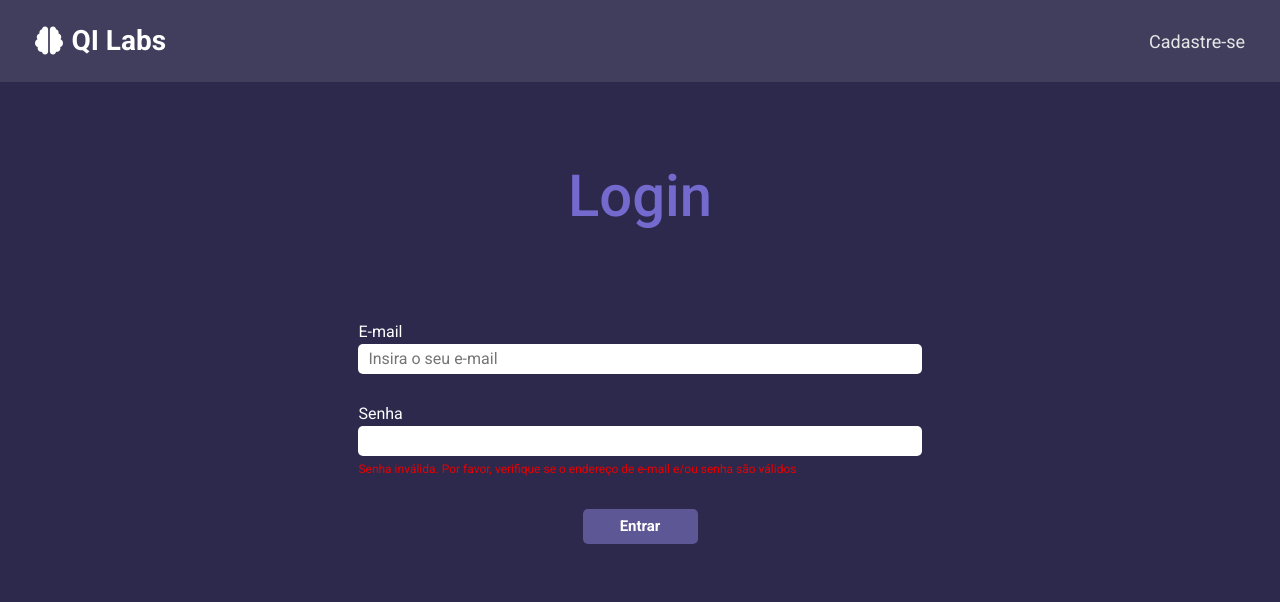
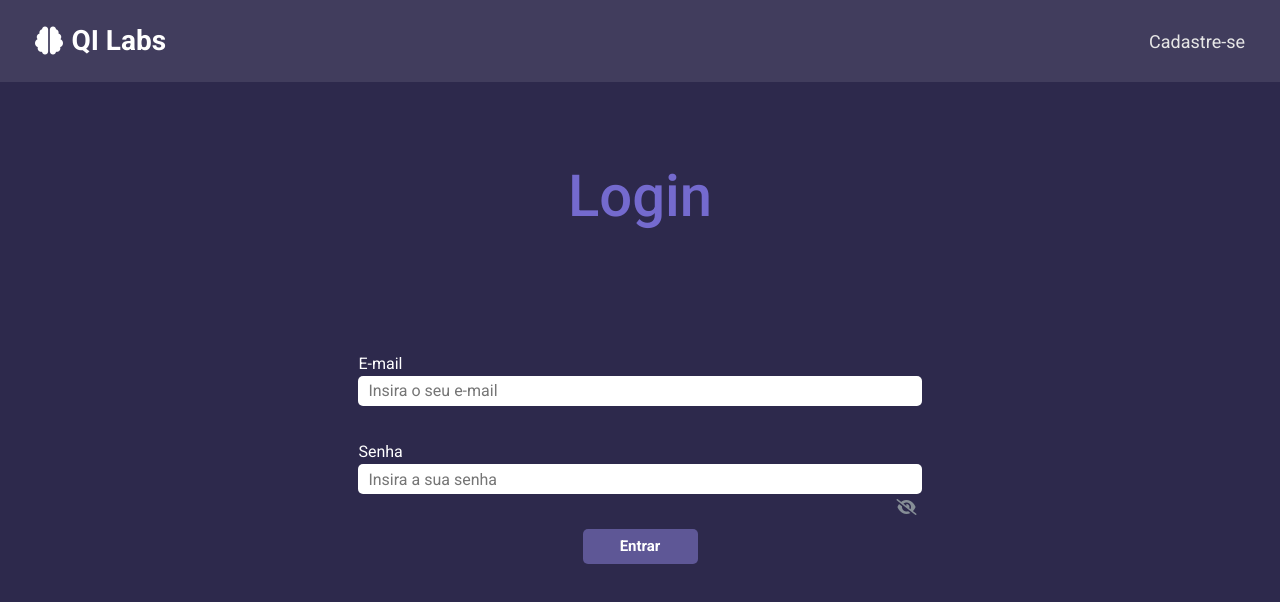
Before and after one commit to matheushenriqueferreira/flashcards, a React (Vite) app: page /login in a window 1280 px wide. Shown: the top 602 px of the page. Built offline with nearby package versions, Linux system fonts and the light colour scheme.

Commit message:
Inserido: Autenticação de usuário e mostar senha
Autenticação com email e senha, exibir ou ocultar conteúdo input senha

```diff
--- a/src/pages/Login/index.jsx
+++ b/src/pages/Login/index.jsx
@@ -1,8 +1,51 @@
-import React from "react";
+import React, { useState } from "react";
 import { Navbar } from "../../components/Navbar";
 import './styles.css'
+import { getAuth, signInWithEmailAndPassword } from "firebase/auth";
+import { firebase } from '../../firebase/firebase'
+import { useDispatch } from "react-redux";
+import { login } from "../../redux/userSlice";
+import { useNavigate } from "react-router-dom";
 
 export const Login = () => {
+  const [userEmail, setUserEmail] = useState('');
+  const [userPassword, setUserPassword] = useState('');
+  const [msgLogin, setMsgLogin] = useState('')
+  const dispatch = useDispatch();
+  const navigate = useNavigate()
+
+  const handleShowPassword = () => {
+    const iconEye = document.getElementById('showHidePassword');
+    const inputPassword = document.getElementById('password');
+    switch(iconEye.getAttribute('class')) {//Muda o icone de acordo com o nome da class
+      case 'fa-solid fa-eye-slash':
+        iconEye.className = 'fa-solid fa-eye';
+        inputPassword.type = 'text';
+      break;
+      case 'fa-solid fa-eye':
+        iconEye.className = 'fa-solid fa-eye-slash';
+        inputPassword.type = 'password';
+      break;
+      default:
+        iconEye.className = 'fa-solid fa-eye-slash';
+        inputPassword.type = 'password';
+      break;
+    }
+  }
+
+  const handleLogin = () => {
+    setMsgLogin('');
+    const auth = getAuth(firebase);
+    signInWithEmailAndPassword(auth, userEmail, userPassword)
+      .then(() => {
+        dispatch(login({ email: userEmail }));
+        navigate('/');
+      })
+      .catch((error) => {
+        setMsgLogin('Error');
+      });
+  }
+
   return(
     <>
       <Navbar page={'Login'} btnText={'Cadastre-se'} btnLink={'/register'} />
@@ -13,15 +56,20 @@ export const Login = () => {
         <div className="loginContainer2">
           <div>
             <label>E-mail</label>
-            <input type={'text'} placeholder='Insira o seu e-mail' />
+            <input onChange={(e) => setUserEmail(e.target.value)} value={userEmail} type={'text'} placeholder='Insira o seu e-mail' />
           </div>
           <div>
             <label>Senha</label>
-            <input type={'password'} />
-            <span>Senha inválida. Por favor, verifique se o endereço de e-mail e/ou senha são válidos</span>
+            <input onChange={(e) => setUserPassword(e.target.value)} value={userPassword} id="password" type={'password'} placeholder='Insira a sua senha' />
+            <div className="loginPasswordContent">
+              <div>
+                { msgLogin === 'Error' && <span>Senha inválida. Por favor, verifique se o endereço de e-mail e/ou senha são válidos</span>}
+              </div>
+              <i id="showHidePassword" className="fa-solid fa-eye-slash" onClick={() => handleShowPassword()}></i>
+            </div>
           </div>
           <div className="loginBtn">
-            <button type="button">Entrar</button>
+            <button type="button" onClick={() => handleLogin()}>Entrar</button>
           </div>
         </div>
       </main>
--- a/src/pages/Login/styles.css
+++ b/src/pages/Login/styles.css
@@ -2,7 +2,7 @@
   display: flex;
   flex-direction: column;
   margin: 80px 28% 80px 28%;
-  gap: 5em;
+  gap: 7em;
 }
 
 .loginContainer1 {
@@ -23,6 +23,10 @@
   gap: 1.8em;
 }
 
+.loginContainer2 div {
+  height: 60px;
+}
+
 .loginContainer2 div input {
   height: 30px;
   width: 100%;
@@ -32,9 +36,16 @@
   padding-left: 10px;
 }
 
-.loginContainer2 div:nth-child(2) span {
+.loginPasswordContent {
+  display: flex;
+  margin-top: 5px;
+  width: 100%;
+}
+
+.loginPasswordContent div {
   color: #e60000;
   font-size: 12px;
+  flex: 1;
 }
 
 .loginBtn {
```
